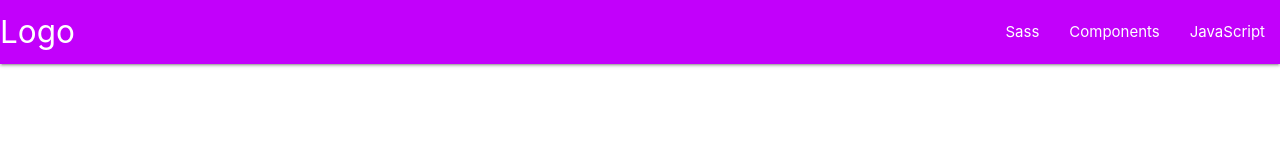
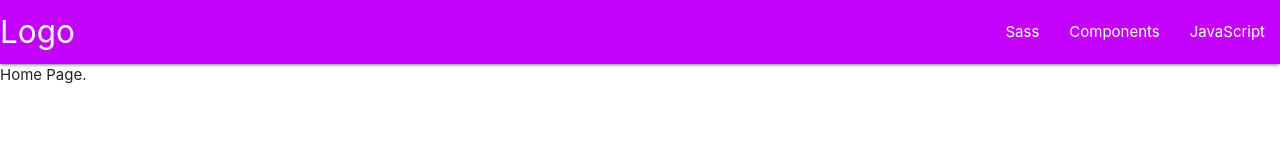
Before and after one commit to Arandall88/Helperz, a React (Create React App) app in the folder client/: page / in a window 1280 px wide. Shown: the top 160 px of the page. Built offline with nearby package versions, Linux system fonts and the light colour scheme.

Commit message:
imported home.jsx into app.js installed react-router-dom

```diff
--- a/client/package.json
+++ b/client/package.json
@@ -8,6 +8,7 @@
     "@testing-library/user-event": "^7.2.1",
     "react": "^16.13.1",
     "react-dom": "^16.13.1",
+    "react-router-dom": "^5.2.0",
     "react-scripts": "3.4.1"
   },
   "scripts": {
--- a/client/src/App.js
+++ b/client/src/App.js
@@ -1,12 +1,20 @@
-import React from 'react';
+import React from "react";
+import { BrowserRouter as Router, Switch, Route } from "react-router-dom";
 import NavBar from "./components/shared/NavBar/NavBar/NavBar";
+import Home from "./containers/Home";
 
 function App() {
   return (
-    <div>
-     <NavBar/>
-
-    </div>
+    <>
+      <Router>
+        <NavBar />
+        <Switch>
+          <Route exact path="/">
+            <Home />
+          </Route>
+        </Switch>
+      </Router>
+    </>
   );
 }
 
--- a/client/src/containers/Home.jsx
+++ b/client/src/containers/Home.jsx
@@ -1,5 +1,6 @@
 import React, { Component } from 'react';
-className Home extends Component {
+
+class Home extends Component {
   render() {
     return (
       <div> Home Page.</div>
```
Also changed, not shown: 1 other file (tests, documents, lock files or other folders).
